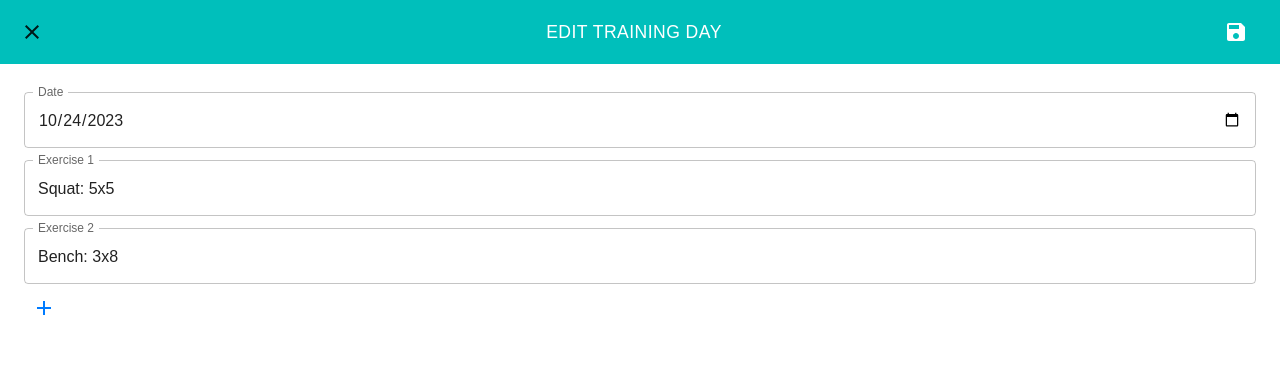
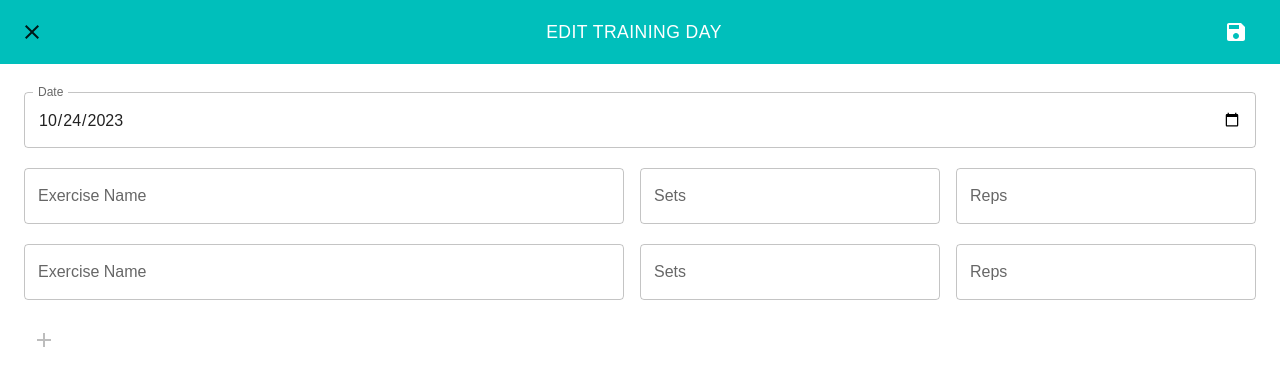
Before and after one commit to owendclark/pump-book, a React (Create React App) app: page / in a window 1280 px wide. Both pictures are taken after a click on the button 847 px from the left and 217 px from the top of the page. Shown: the top 380 px of the page. Built offline with nearby package versions, Linux system fonts and the light colour scheme.

Commit message:
Added functionality
Added 3 different fields for each exercise: exercise name, sets and reps.

```diff
--- a/src/components/ExerciseFields.jsx
+++ b/src/components/ExerciseFields.jsx
@@ -1,32 +1,64 @@
-import { TextField, IconButton } from "@mui/material";
+import { TextField, IconButton, Box } from "@mui/material";
 import { Add as AddIcon } from "@mui/icons-material";
 
 const ExerciseFields = ({
   exercises,
   onExerciseChange,
   handleAddExerciseField,
-  newExercises,
 }) => {
   const isLastExerciseFilled = () => {
-    const lastExercise = newExercises[newExercises.length - 1].exercise;
-    return lastExercise.trim().length > 0;
+    const lastExercise = exercises[exercises.length - 1];
+    return (
+      lastExercise.name &&
+      lastExercise.name.trim().length > 0 &&
+      lastExercise.sets &&
+      lastExercise.sets.trim().length > 0 &&
+      lastExercise.reps &&
+      lastExercise.reps.trim().length > 0
+    );
   };
 
   return (
-    <>
-      {exercises.map((e, index) => (
+    <Box>
+      {exercises.map((exercise, index) => (
+        <Box key={index} display="flex" alignItems="center" gap={2} mt={1}>
           <TextField
             key={index}
             margin="dense"
-          label={`Exercise ${index + 1}`}
-          fullWidth
+            label={"Exercise Name"}
+            value={exercise.name}
+            onChange={(event) =>
+              onExerciseChange(index, "name", event.target.value)
+            }
+            placeholder="E.g., Squat"
             variant="outlined"
-          value={e.exercise}
-          onChange={(event) => onExerciseChange(index, event.target.value)}
-          placeholder="E.g., Squat: 5x5"
-          sx={{ mt: 1 }}
+            sx={{ flex: 2 }}
           />
+          <TextField
+            key={index}
+            margin="dense"
+            label={"Sets"}
+            value={exercise.sets}
+            onChange={(event) =>
+              onExerciseChange(index, "sets", event.target.value)
+            }
+            variant="outlined"
+            sx={{ flex: 1 }}
+          />
+          <TextField
+            key={index}
+            margin="dense"
+            label={"Reps"}
+            value={exercise.reps}
+            onChange={(event) =>
+              onExerciseChange(index, "reps", event.target.value)
+            }
+            variant="outlined"
+            sx={{ flex: 1 }}
+          />
+        </Box>
       ))}
+      <Box mt={2}>
         <IconButton
           edge="end"
           color="primary"
@@ -36,7 +68,8 @@ const ExerciseFields = ({
         >
           <AddIcon />
         </IconButton>
-    </>
+      </Box>
+    </Box>
   );
 };
 
--- a/src/components/TrainingDayCard.jsx
+++ b/src/components/TrainingDayCard.jsx
@@ -29,7 +29,7 @@ const TrainingDayCard = ({ date, exercises, onEdit, onDelete }) => {
       <Divider sx={{ my: 1.5, borderColor: alpha("#007BFF", 0.3) }} />
       {exercises.map((exercise, index) => (
         <Typography key={index} variant="body2" my={0.5}>
-          {exercise}
+          {`${exercise.name} - ${exercise.sets} Sets of ${exercise.reps} Reps`}
         </Typography>
       ))}
       <Stack direction="row" justifyContent="flex-end" spacing={1} mt={2}>
--- a/src/pages/Home.jsx
+++ b/src/pages/Home.jsx
@@ -25,10 +25,24 @@ const Home = ({ isDarkMode, toggleDarkMode }) => {
   const [open, setOpen] = useState(false);
   const [editingDay, setEditingDay] = useState(null);
   const [newDate, setNewDate] = useState("");
-  const [newExercises, setNewExercises] = useState([{ exercise: "" }]);
+  const [newExercises, setNewExercises] = useState([
+    { name: "", sets: "", reps: "" },
+  ]);
   const [trainingDays, setTrainingDays] = useState([
-    { date: "2023-10-24", exercises: ["Squat: 5x5", "Bench: 3x8"] },
-    { date: "2023-10-23", exercises: ["Deadlift: 3x4", "Pull-ups: 3x10"] },
+    {
+      date: "2023-10-24",
+      exercises: [
+        { name: "Squat", sets: "5", reps: "5" },
+        { name: "Bench Press", sets: "3", reps: "8" },
+      ],
+    },
+    {
+      date: "2023-10-23",
+      exercises: [
+        { name: "Deadlift", sets: "3", reps: "4" },
+        { name: "Pull-ups", sets: "3", reps: "10" },
+      ],
+    },
   ]);
 
   const sortByDateDesc = (a, b) => new Date(b.date) - new Date(a.date);
@@ -42,11 +56,16 @@ const Home = ({ isDarkMode, toggleDarkMode }) => {
   const handleAdd = () => {
     if (
       newDate &&
-      !newExercises.some((exercise) => !exercise.exercise.trim())
+      !newExercises.some(
+        (exercise) =>
+          !exercise.name.trim() ||
+          !exercise.sets.trim() ||
+          !exercise.reps.trim()
+      )
     ) {
       const newEntry = {
         date: newDate,
-        exercises: newExercises.map((e) => e.exercise),
+        exercises: newExercises,
       };
       const updatedTrainingDays = editingDay
         ? trainingDays.filter((day) => day.date !== editingDay)
@@ -57,7 +76,7 @@ const Home = ({ isDarkMode, toggleDarkMode }) => {
 
       setTrainingDays(updatedTrainingDays);
       setNewDate("");
-      setNewExercises([{ exercise: "" }]);
+      setNewExercises([{ name: "", sets: "", reps: "" }]);
       handleClose();
     }
   };
@@ -66,9 +85,9 @@ const Home = ({ isDarkMode, toggleDarkMode }) => {
     setNewExercises([...newExercises, { exercise: "" }]);
   };
 
-  const handleExerciseChange = (index, value) => {
+  const handleExerciseChange = (index, field, value) => {
     const changedExercises = [...newExercises];
-    changedExercises[index].exercise = value;
+    changedExercises[index][field] = value;
     setNewExercises(changedExercises);
   };
 
@@ -150,7 +169,6 @@ const Home = ({ isDarkMode, toggleDarkMode }) => {
               exercises={newExercises}
               onExerciseChange={handleExerciseChange}
               handleAddExerciseField={handleAddExerciseField}
-              newExercises={newExercises}
               sx={{ mt: 2 }}
             />
           </DialogContent>
```
Lines whose indentation alone changed are shown as unchanged.
